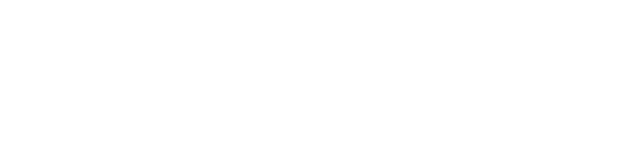
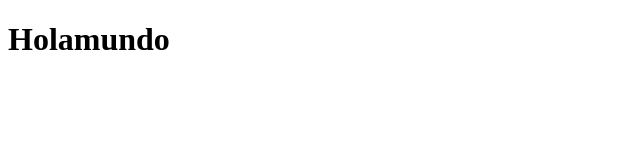
Before and after one commit to nordiel/WPIT, a plain HTML site: page index.html in a window 1280 px wide. Shown: the whole page, without its empty margins (0-640 px from the left). Drawn offline with Linux system fonts and the light colour scheme.

Commit message:
feature-00008888

```diff
--- a/index.html
+++ b/index.html
@@ -7,7 +7,7 @@
     <link rel="stylesheet" href="CSS/styles.css">
 </head>
 <body>
-     <h1></h1 holamundo>
+     <h1>Holamundo</h1>
     <script src="JavaScript/scripts.js"></script>
 </body>
 </html>
```
